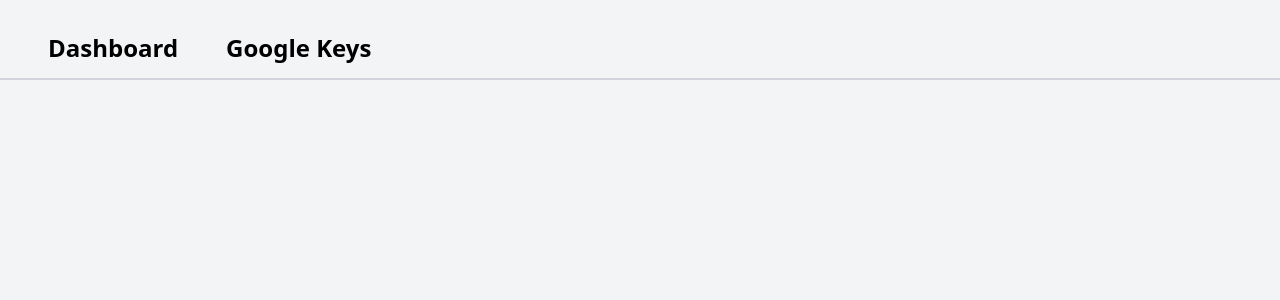
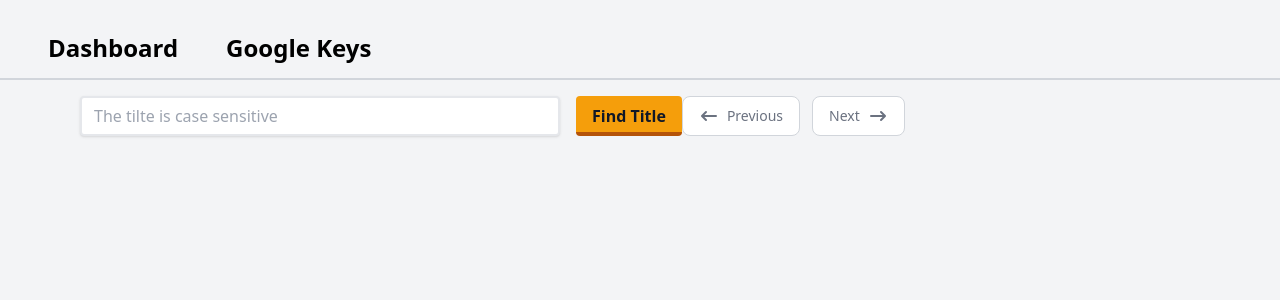
Before and after one commit to iAmIlluminati/youtube-api, a Django app: page / in a window 1280 px wide. Shown: the top 300 px of the page. Run offline with Django 4.2, Linux system fonts and the light colour scheme; data that the repository does not hold is empty; some libraries are stand-ins or nearby versions.

Commit message:
fixed basic pagination in views

```diff
--- a/youPI/base/urls.py
+++ b/youPI/base/urls.py
@@ -1,9 +1,14 @@
 from django.urls import path
 from . import views
 urlpatterns = [
+
     path('', views.dashboard,name='dashboard'),
+    path('<str:page>', views.dashboard,name='dashboard'),
+
     path('keys', views.keys,name='keys'),
+    path('reset', views.resetKeys,name='reset'),
+
+
     path('api', views.fetchAPI,name='api'),
     path('stop', views.stopAPI,name='stop'),
-    path('reset', views.resetKeys,name='reset'),
 ]
--- a/youPI/base/views.py
+++ b/youPI/base/views.py
@@ -101,34 +101,44 @@ def stopAPI(request):
 
 # DASHBOARD APIS
 #Dashboard to query the api
-def dashboard(request):
+def dashboard(request,page=1):
     PAGESIZE=6
-    PAGENUM=1
-    PAGESORT=-1
+    PAGESORT=pymongo.DESCENDING
     PAGEFILTER={}
-    if(request.GET.get('page', '')):
-        try:
-            PAGENUM = int(request.GET.get('page', ''))
-        except:
+    title=""
+
+    try:
+        PAGENUM=round(float(page))
+        if(PAGENUM<=0):
             PAGENUM=1
+    except:
+        print("Error in page")
+        PAGENUM=1
+
     if(request.GET.get('sort', '')):
         try:
             PAGESORT = int(request.GET.get('sort', ''))
-            if(PAGESORT==-1):
+            if(PAGESORT==0):
                 PAGESORT=pymongo.DESCENDING
             else:
                 PAGESORT=pymongo.ASCENDING
         except:
             PAGESORT=pymongo.DESCENDING
 
-
     if(request.GET.get('title', '')):
         try:
-            PAGEFILTER = {"title":request.GET.get('title', '')}
+            title=request.GET.get('title', '')
+            PAGEFILTER = {"title":{ "$regex" :request.GET.get('title', '')}}
         except:
+            title=""
             PAGEFILTER={}
 
     videos = getPagedFind("videos",PAGEFILTER,PAGESORT,PAGESIZE,PAGENUM)
+    params={
+        "title":title,
+        "sort":PAGESORT,
+        "page":PAGENUM
+    }
     context ={"videos":videos}
     return render(request,"dashboard.html",context)
 
--- a/youPI/templates/card.html
+++ b/youPI/templates/card.html
@@ -1,7 +1,7 @@
 <div class="w-[45vw] shadow bg-gray-50 rounded mt-4 flex">
     <div class="p-4 pb-10 h-[24vh]">
         <img class="h-full w-full mb-2" src={{video.thumbnail}}/>
-        <span class="text-sm bg-amber-300 px-2 py-[2px] rounded">Published on : {{video.publishedAt}}</span>
+        <span class="text-sm  px-2 py-[2px] rounded-md">Published on : {{video.publishedAt}}</span>
     </div>
     <div class="p-4 mt-4 w-[60%]">
         <div class="text-2xl font-bold ">{{video.title}}</div>
--- a/youPI/templates/filtersDash.html
+++ b/youPI/templates/filtersDash.html
@@ -0,0 +1,26 @@
+<form method="GET" class="flex mt-4 ml-20">
+    <div class="w-[40%]">
+        <input
+          name="title"
+          type="text"
+          class="shadow block rounded w-full h-full px-3 py-1.5 text-base font-normal text-gray-700 bg-white border-black-500 outline-none border-2"
+          id="title"
+          placeholder="The tilte is case sensitive"
+        />
+    </div>
+    <button type="submit" method="GET" class="bg-amber-500 text-gray-900 hover:bg-amber-400 font-bold ml-4 h-10 py-2 px-4 border-b-4 border-amber-700 hover:border-amber-500 rounded">
+        Find Title
+    </button>
+
+
+    <a href="/1" class="inline-flex items-center py-2 px-4 mr-3 text-sm font-medium text-gray-500 bg-white rounded-lg border border-gray-300 hover:bg-gray-100 hover:text-gray-700 dark:bg-gray-800 dark:border-gray-700 dark:text-gray-400 dark:hover:bg-gray-700 dark:hover:text-white">
+        <svg class="mr-2 w-5 h-5" fill="currentColor" viewBox="0 0 20 20" xmlns="http://www.w3.org/2000/svg"><path fill-rule="evenodd" d="M7.707 14.707a1 1 0 01-1.414 0l-4-4a1 1 0 010-1.414l4-4a1 1 0 011.414 1.414L5.414 9H17a1 1 0 110 2H5.414l2.293 2.293a1 1 0 010 1.414z" clip-rule="evenodd"></path></svg>
+        Previous
+    </a>
+    <a href="/2" class="inline-flex items-center py-2 px-4 text-sm font-medium text-gray-500 bg-white rounded-lg border border-gray-300 hover:bg-gray-100 hover:text-gray-700 dark:bg-gray-800 dark:border-gray-700 dark:text-gray-400 dark:hover:bg-gray-700 dark:hover:text-white">
+        Next
+        <svg class="ml-2 w-5 h-5" fill="currentColor" viewBox="0 0 20 20" xmlns="http://www.w3.org/2000/svg"><path fill-rule="evenodd" d="M12.293 5.293a1 1 0 011.414 0l4 4a1 1 0 010 1.414l-4 4a1 1 0 01-1.414-1.414L14.586 11H3a1 1 0 110-2h11.586l-2.293-2.293a1 1 0 010-1.414z" clip-rule="evenodd"></path></svg>
+    </a>
+
+
+</form>
```
